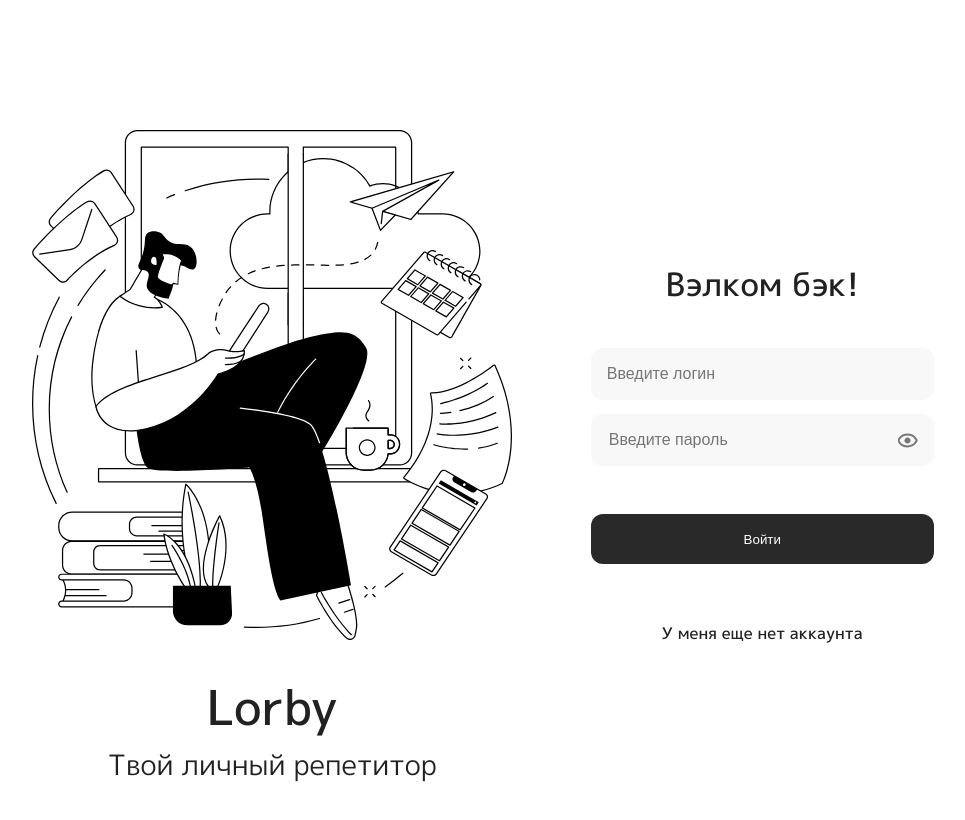
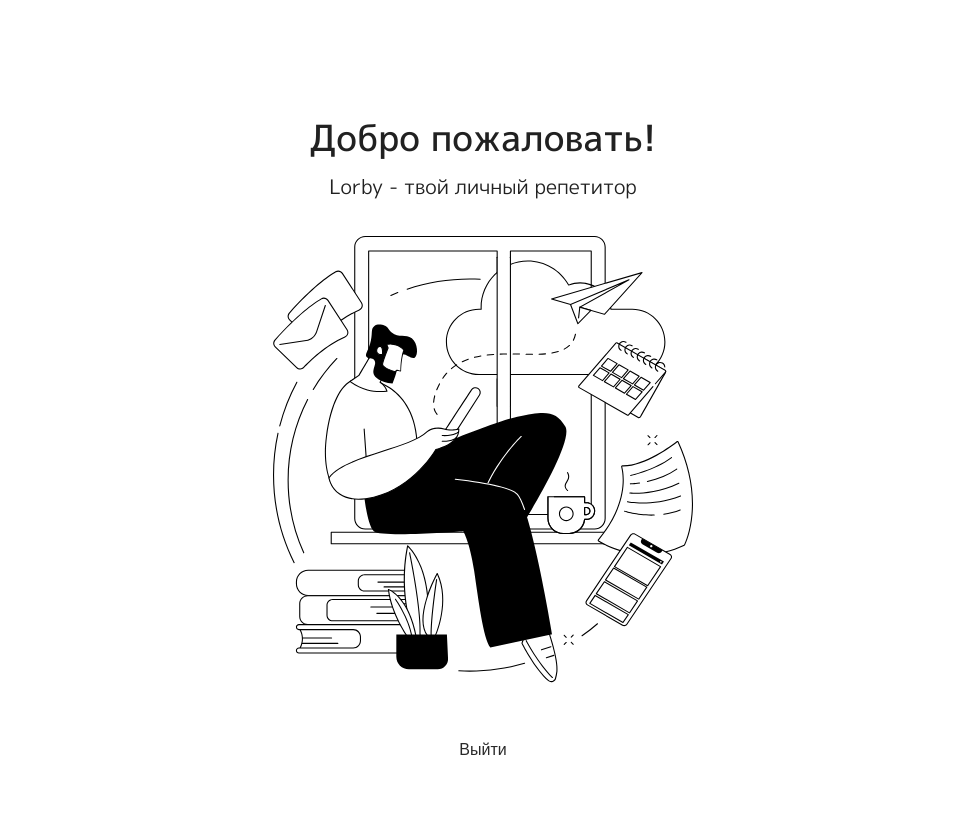
Before and after one commit to jasa1aw/PetHack, a Next.js app: page / in a window 1280 px wide. Shown: the top 820 px of the page, without its empty margins (157-1122 px from the left). Built offline with nearby package versions, Linux system fonts and the light colour scheme.

Commit message:
homepage layout is done

```diff
--- a/src/app/page.js
+++ b/src/app/page.js
@@ -1,9 +1,11 @@
 'use client'
-import UserLogin from "@/components/auth/userLogin";
+// import UserLogin from "@/components/auth/userLogin";
+import Main from "@/components/main";
 export default function Home() {
   return (
     <main>
-      <UserLogin/>
+      <Main/>
+      {/* <UserLogin/> */}
     </main>
   );
 }
--- a/src/app/style/pages/main.css
+++ b/src/app/style/pages/main.css
@@ -0,0 +1,24 @@
+.main{
+    display: flex;
+    flex-direction: column;
+    justify-content: center;
+    align-items: center;
+    margin: 120px 0;
+}
+.main h1{
+    font-size: 36px;
+    margin-bottom: 20px;
+}
+.main h4{
+    font-size: 20px;
+    font-weight: 400;
+}
+.main .logo{
+    width: 420px;
+    margin: 40px 0;
+}
+.main button{
+    font-size: 16px;
+    font-weight: 500;
+    color: #292929;
+}
--- /dev/null
+++ b/src/components/main/index.jsx
@@ -0,0 +1,12 @@
+export default function Main() {
+    return(
+        <section className="main">
+            <h1>Добро пожаловать!</h1>
+            <h4>Lorby - твой личный репетитор</h4>
+            <div className="logo">
+                <img src="/img/Illustration.svg" alt="Not Found" className="img" />
+            </div>
+            <button className="button">Выйти</button>
+        </section>
+    )
+}
```
